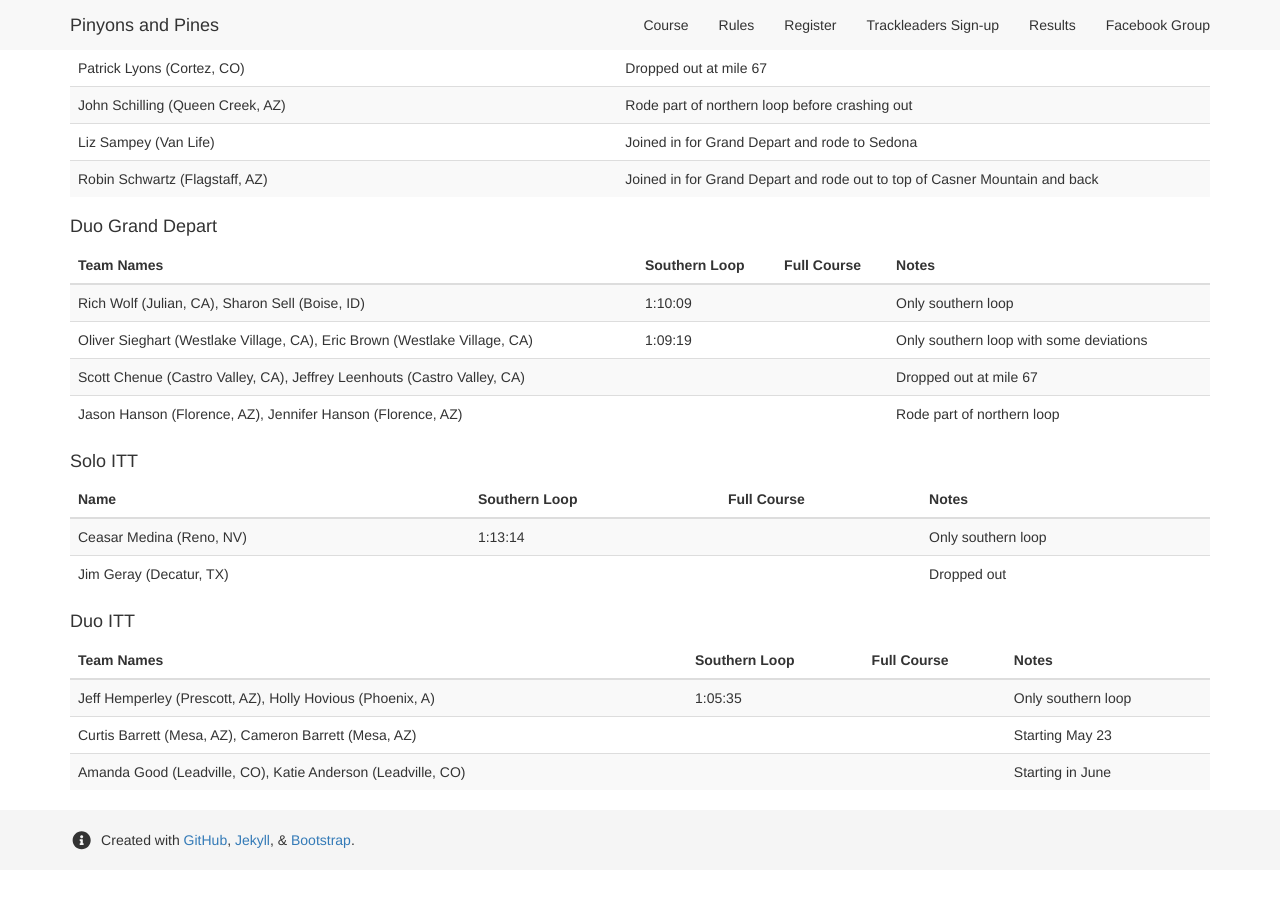
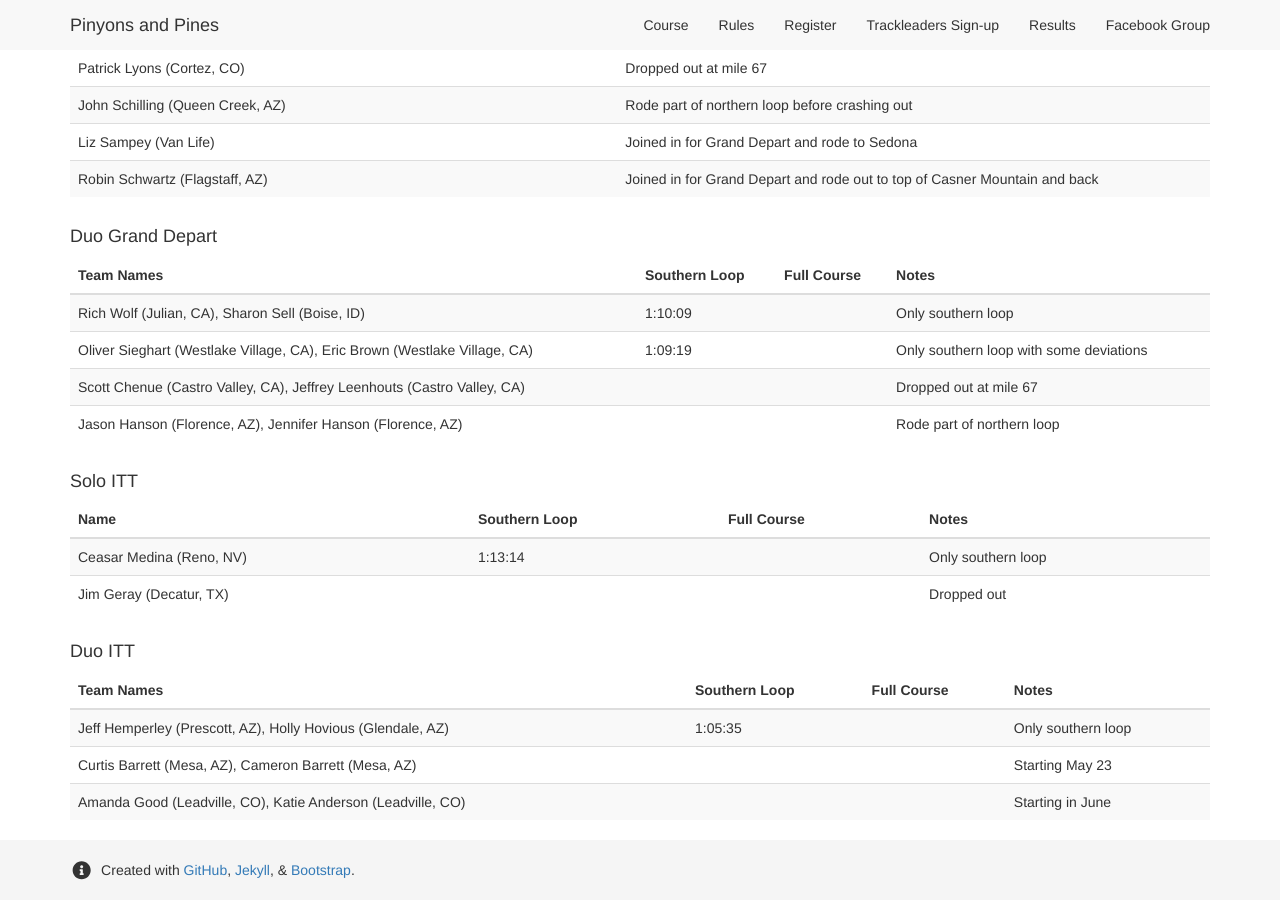
Before and after one commit to dcernst/PinyonsPines, a Jekyll site: the page built from results.md, in a window 1280 px wide and 900 px high, scrolled down 1653 px. Built offline with Jekyll 4.4.1, drawn with Linux system fonts in a browser that asks for light colours; nearby versions of some CDN libraries; before the commit the page ends 2523 px from its top, so only the background shows below that.

Commit message:
Updates to tables

```diff
--- a/results.md
+++ b/results.md
@@ -17,6 +17,7 @@
 #### Solo Grand Depart
 
 <center>
+<div class="table-responsive">
 <table class="table table-striped">
 <thead>
 <tr>
@@ -154,11 +155,13 @@
 
 </tbody>
 </table>
+</div>
 </center>
 
 #### Duo Grand Depart
 
 <center>
+<div class="table-responsive">
 <table class="table table-striped">
 <thead>
 <tr>
@@ -188,11 +191,13 @@
 
 </tbody>
 </table>
+</div>
 </center>
 
 #### Solo ITT
 
 <center>
+<div class="table-responsive">
 <table class="table table-striped">
 <thead>
 <tr>
@@ -214,11 +219,13 @@
 
 </tbody>
 </table>
+</div>
 </center>
 
 #### Duo ITT
 
 <center>
+<div class="table-responsive">
 <table class="table table-striped">
 <thead>
 <tr>
@@ -231,7 +238,7 @@
 <tbody>
 
 <tr>
-<td>Jeff Hemperley (Prescott, AZ), Holly Hovious (Phoenix, A)</td> <td>1:05:35</td>	<td></td>	<td>Only southern loop</td>
+<td>Jeff Hemperley (Prescott, AZ), Holly Hovious (Glendale, AZ)</td> <td>1:05:35</td>	<td></td>	<td>Only southern loop</td>
 </tr>
 
 <tr>
@@ -244,4 +251,5 @@
 
 </tbody>
 </table>
+</div>
 </center>
```
